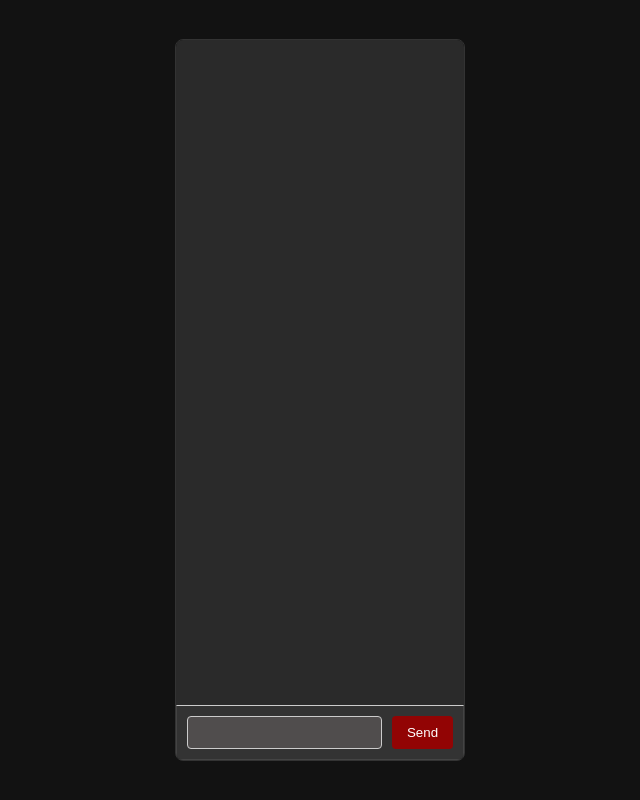
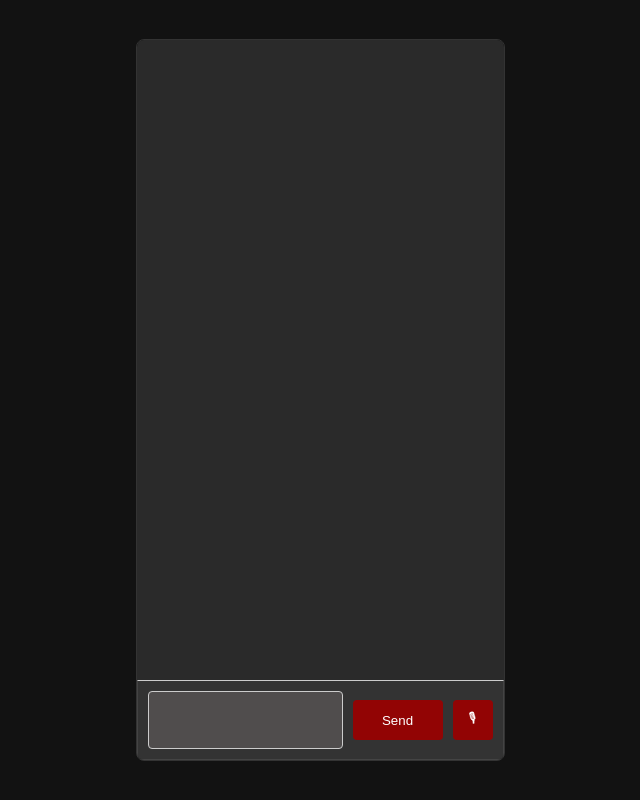
Before and after one commit to FifthRooter/koe, a SvelteKit app: page /chat in a window 1280 px wide. Shown: the whole page, without its empty margins (320-960 px from the left). Built offline with nearby package versions, Linux system fonts and the light colour scheme.

Commit message:
voice recorded, figuring out how to send it to server

```diff
--- a/src/routes/chat/+page.svelte
+++ b/src/routes/chat/+page.svelte
@@ -1,14 +1,72 @@
 <script>
+    import matrixClientStore from '../../stores/matrixClientStore'
+
     let messages = []
     let newMessage = ''
+    let isRecording = false
+    let mediaRecorder
+    let audioChunks = []
+
+    let matrixClient
+    matrixClientStore.subscribe(value => {
+        matrixClient = value
+    })
 
     function sendMessage() {
-        if (newMessage.trim()) {
+        if (newMessage.trim() && matrixClient) {
             messages = [...messages, newMessage]
+            matrixClient.sendMessage(newMessage)
             newMessage = ''
         }
+        // This is where I left things, gotta figure out what matrixClient is
+    }
+
+    function startRecording() {
+        if (!isRecording) {
+            navigator.mediaDevices.getUserMedia({ audio: true})
+                .then(stream => {
+                    mediaRecorder = new MediaRecorder(stream)
+                    mediaRecorder.ondataavailable = event => {
+                        audioChunks.push(event.data)
+                    }
+                    mediaRecorder.onstop = handleRecordingStop
+                    mediaRecorder.start()
+                    isRecording = true
+                })
+                .catch(error => {
+                    console.error("Error accessing the microphone", error)
+                })
+        } else {
+            mediaRecorder.stop()
+            isRecording = false
+        }
+    }
+
+    function handleRecordingStop() {
+        const audioBlob = new Blob(audioChunks, { type: 'audio/mpeg'})
+        // save audioblob or send to server
+        audioChunks = []
+        // TODO: Implement sending the audio blob as a message in your chat application
+        console.log("Recording stopped. Blob created:", audioBlob);
     }
 </script>
+
+<div class='chat-container'>
+    <div class='messages'>
+        {#each messages as message}
+            <div class='message'>{message}</div>
+        {/each}
+    </div>
+    <div class='input-area'>
+        <input
+            type='text'
+            bind:value={newMessage}
+            on:keyup={event => { if (event.key === 'Enter') sendMessage();}}
+        />
+        <button on:click={sendMessage}>Send</button>
+        <button class='record' on:click={startRecording}>{isRecording ? '🛑' : '🎙'}</button>
+    </div>
+</div>
 
 <style>
     .chat-container {
@@ -43,6 +101,8 @@
         color: #ddd;
         border: 1px solid #444;
         border-top: 1px solid #ccc;
+        align-items: center; /* Aligns items vertically centered */
+        min-height: 50px;
     }
     .input-area input {
         flex-grow: 1;
@@ -55,31 +115,24 @@
         outline: none;
     }
     .input-area button {
-        padding: 8px 15px;
         background-color: #920404;
         color: white;
         border: none;
         border-radius: 4px;
         cursor: pointer;
+        width: 90px;
+        padding: 0;
+        flex: none;
     }
     .input-area button:hover {
         background-color: #7a0404;
     }
+    .input-area button.record {
+        margin-left: 10px;
+        width: 40px;
+    }
+    .input-area input, .input-area button {
+        height: 40px; /* Fixed height for input and buttons */
+        margin-bottom: 0;
+    }
 </style>
-
-
-<div class='chat-container'>
-    <div class='messages'>
-        {#each messages as message}
-            <div class='message'>{message}</div>
-        {/each}
-    </div>
-    <div class='input-area'>
-        <input
-            type='text'
-            bind:value={newMessage}
-            on:keyup={event => { if (event.key === 'Enter') sendMessage();}}
-        />
-        <button on:click={sendMessage}>Send</button>
-    </div>
-</div>
--- /dev/null
+++ b/src/stores/matrixClientStore.js
@@ -0,0 +1,27 @@
+import { writable } from 'svelte/store';
+import {createClient} from 'matrix-js-sdk'
+
+function createMatrixClient(baseUrl, accessToken, userId) {
+    return createClient({
+        baseUrl: homeServer,
+        accessToken: accessToken,
+        userId: userId
+    })
+}
+
+const matrixClient = writable(null)
+
+const initialize = (baseUrl, accessToken, userId) => {
+    const client = createMatrixClient(baseUrl, accessToken, userId)
+    matrixClient.set(client)
+}
+
+const clear = () => {
+    matrixClient.set(null)
+}
+
+export default {
+    subscribe: matrixClient.subscribe,
+    initialize,
+    clear
+}
```
Also changed, not shown: src/routes/+page.svelte (+4 -15 lines).
